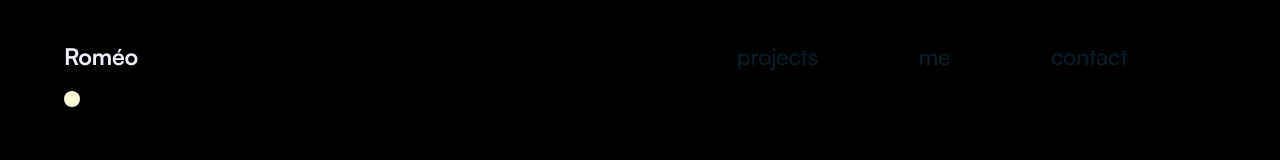
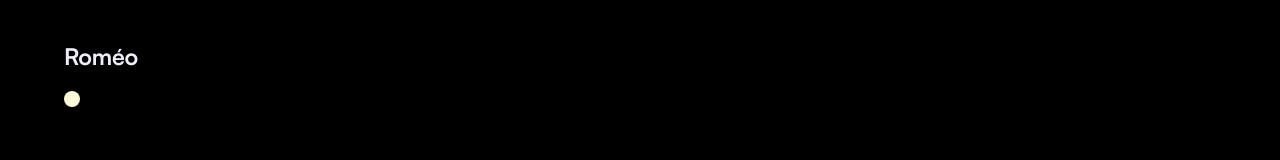
Before and after one commit to RomeoFroger49/portfolio, a React (Vite) app: page / in a window 1280 px wide. Shown: the top 160 px of the page. Built offline with nearby package versions, Linux system fonts and the light colour scheme.

Commit message:
change color text

```diff
--- a/tailwind.config.js
+++ b/tailwind.config.js
@@ -59,7 +59,7 @@ export default {
       satoshiBlack: ["Satoshi-Black"],
     },
     colors: {
-      text: "#091c25",
+      text: "#000000",
       background: "#ffffff",
       primary: {
         100: "#fffdd0",
```
